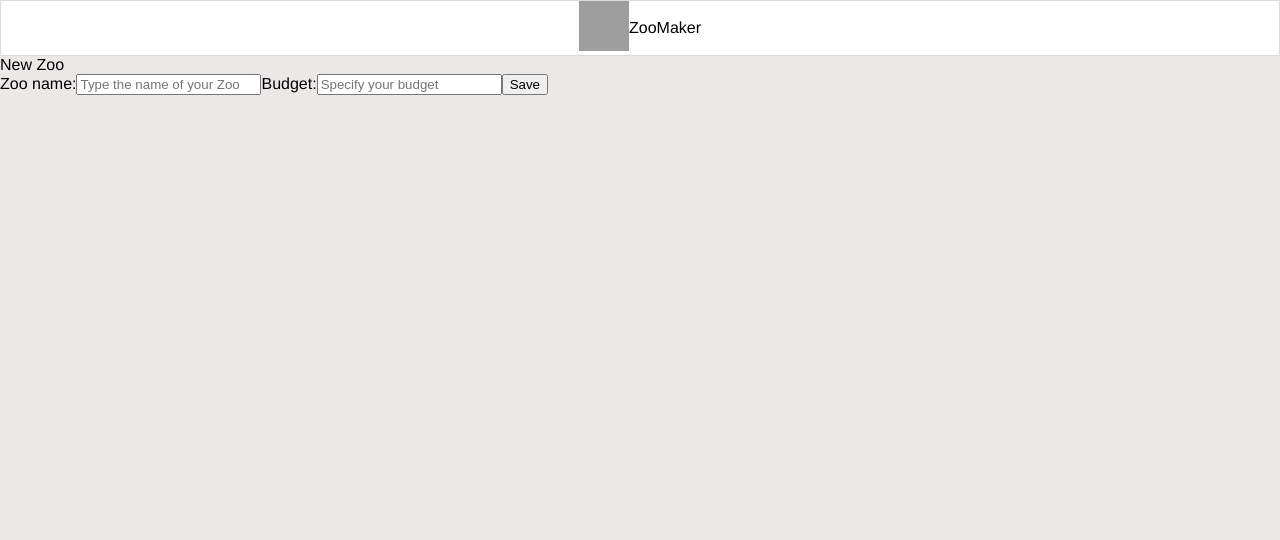
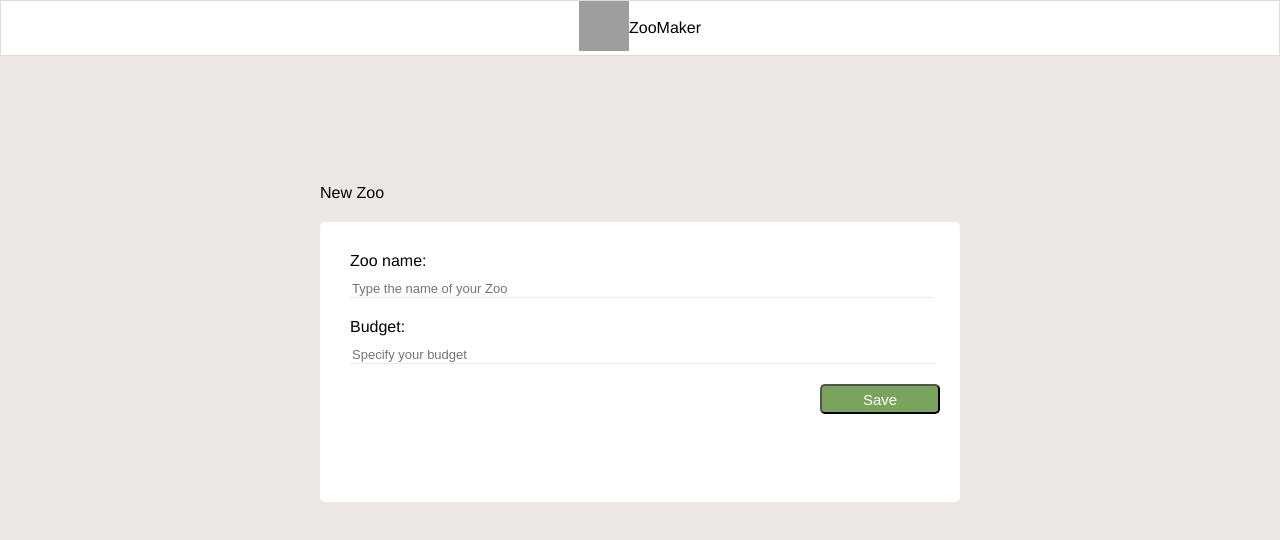
Before and after one commit to SimonevandenHam/ZooMaker, a React (Create React App) app: page /createzoo in a window 1280 px wide. Shown: the top 540 px of the page. Built offline with nearby package versions, Linux system fonts and the light colour scheme; grey boxes are pictures that could not be loaded.

Commit message:
styled the new zoo form

```diff
--- a/src/Components/NewZoo/NewZooContainer.js
+++ b/src/Components/NewZoo/NewZooContainer.js
@@ -9,10 +9,8 @@ import "../../style/newZoo.css";
 export class NewZooContainer extends Component {
   render() {
     return (
-      <div>
-        <header>
-          <HeaderCreateZoo />
-        </header>
+      <div className="createZooPage">
+        <HeaderCreateZoo />
         <NewZooForm />
       </div>
     );
--- a/src/Components/NewZoo/NewZooForm.js
+++ b/src/Components/NewZoo/NewZooForm.js
@@ -31,11 +31,12 @@ export class NewZooForm extends Component {
   render() {
     console.log(this.props.newZoo);
     return (
+      <div className="formBox">
+        <div className="newZooHeader">New Zoo</div>
         <div className="addZooFormContainer">
-        New Zoo
           <form onSubmit={this.onSubmit}>
             <label>
-            Zoo name:
+              Zoo name: <br />
               <input
                 type="text"
                 name="zooName"
@@ -46,6 +47,7 @@ export class NewZooForm extends Component {
             </label>
             <label>
               Budget:
+              <br />
               <input
                 type="integer"
                 name="budget"
@@ -54,8 +56,11 @@ export class NewZooForm extends Component {
                 onChange={this.onChange}
               />
             </label>
-          <button type="submit">Save</button>
+            <button type="submit" className="saveZooButton">
+              Save
+            </button>
           </form>
+        </div>
       </div>
     );
   }
--- a/src/style/currentZoo.css
+++ b/src/style/currentZoo.css
@@ -1,10 +1,17 @@
+.currentZooContainer {
+  height: 100%;
+}
 .animalsContainer {
   display: flex;
+  height: 100%;
 }
 
 .availableAnimalsContainer {
   width: 30%;
   background-color: #f3f3f3;
+  height: 100%;
+  float: left;
+  overflow-y: scroll;
 }
 
 .myAnimalsContainer {
--- a/src/style/generalStyle.css
+++ b/src/style/generalStyle.css
@@ -4,3 +4,9 @@ body {
   padding: 0;
   background-color: #ece8e8;
 }
+html,
+body,
+#root,
+#root > div {
+  height: 100%;
+}
--- a/src/style/newZoo.css
+++ b/src/style/newZoo.css
@@ -1,4 +1,58 @@
 .addZooFormContainer {
   display: flex;
   flex-direction: column;
+  background-color: white;
+  width: 50%;
+  height: 35%;
+  border-radius: 5px;
 }
+
+.formBox {
+  display: flex;
+  height: 100%;
+  align-items: center;
+  flex-direction: column;
+  margin-top: 10%;
+  width: 100%;
+}
+
+.createZooPage {
+  height: 100%;
+}
+
+form {
+  display: flex;
+  flex-direction: column;
+  margin: 20px;
+}
+
+label {
+  margin: 10px;
+}
+
+input {
+  border: none;
+  border-bottom: 1px solid #ecebeb;
+  outline: 0;
+  font-size: 13px;
+  width: 100%;
+  margin-top: 10px;
+}
+
+.newZooHeader {
+  text-align: left;
+  width: 50%;
+  margin-bottom: 20px;
+}
+
+.saveZooButton {
+  background-color: #78a55b;
+  color: white;
+  border-radius: 5px;
+  width: 20%;
+  margin-top: 10px;
+  margin-left: 80%;
+  height: 30px;
+  font-size: 15px;
+  font-weight: 300;
+}
```
Lines whose indentation alone changed are shown as unchanged.
